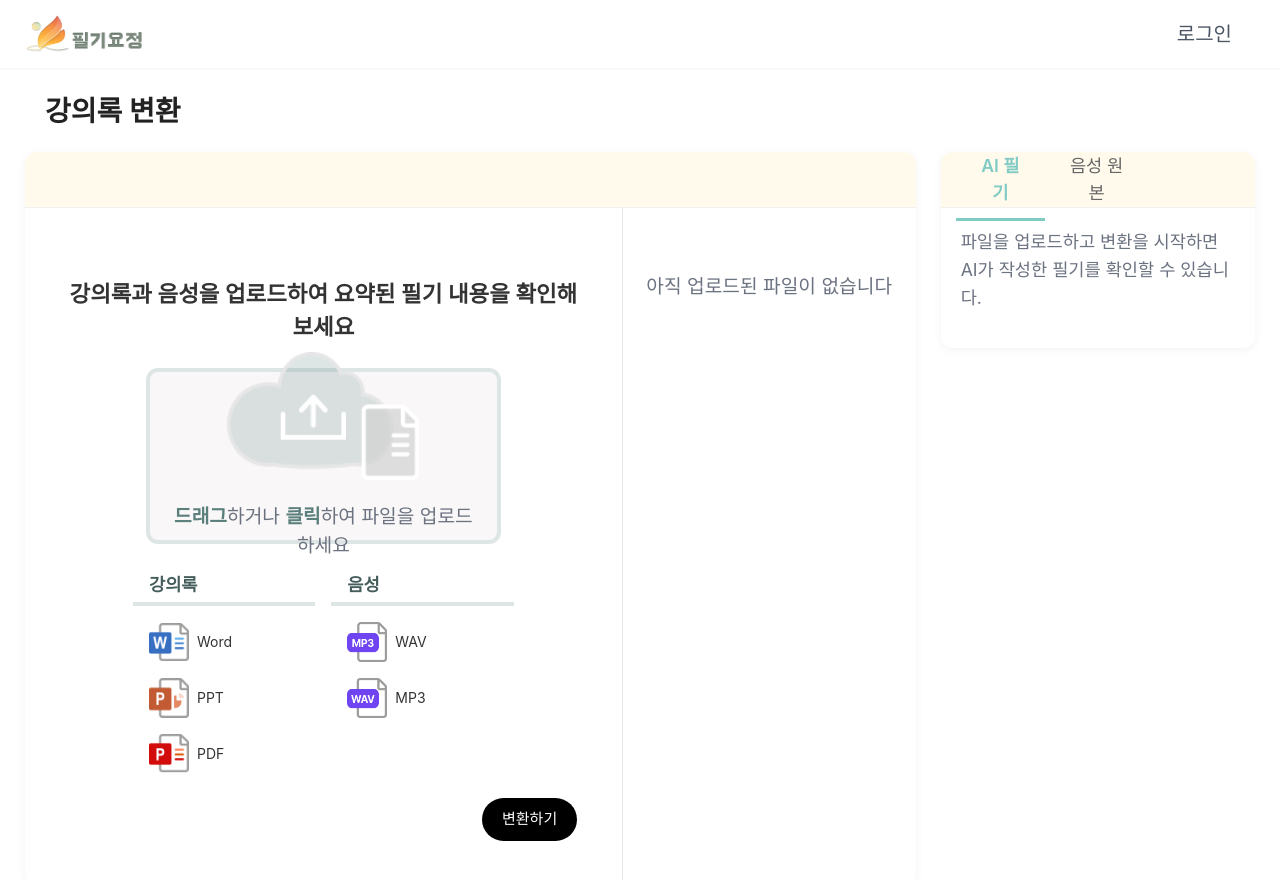
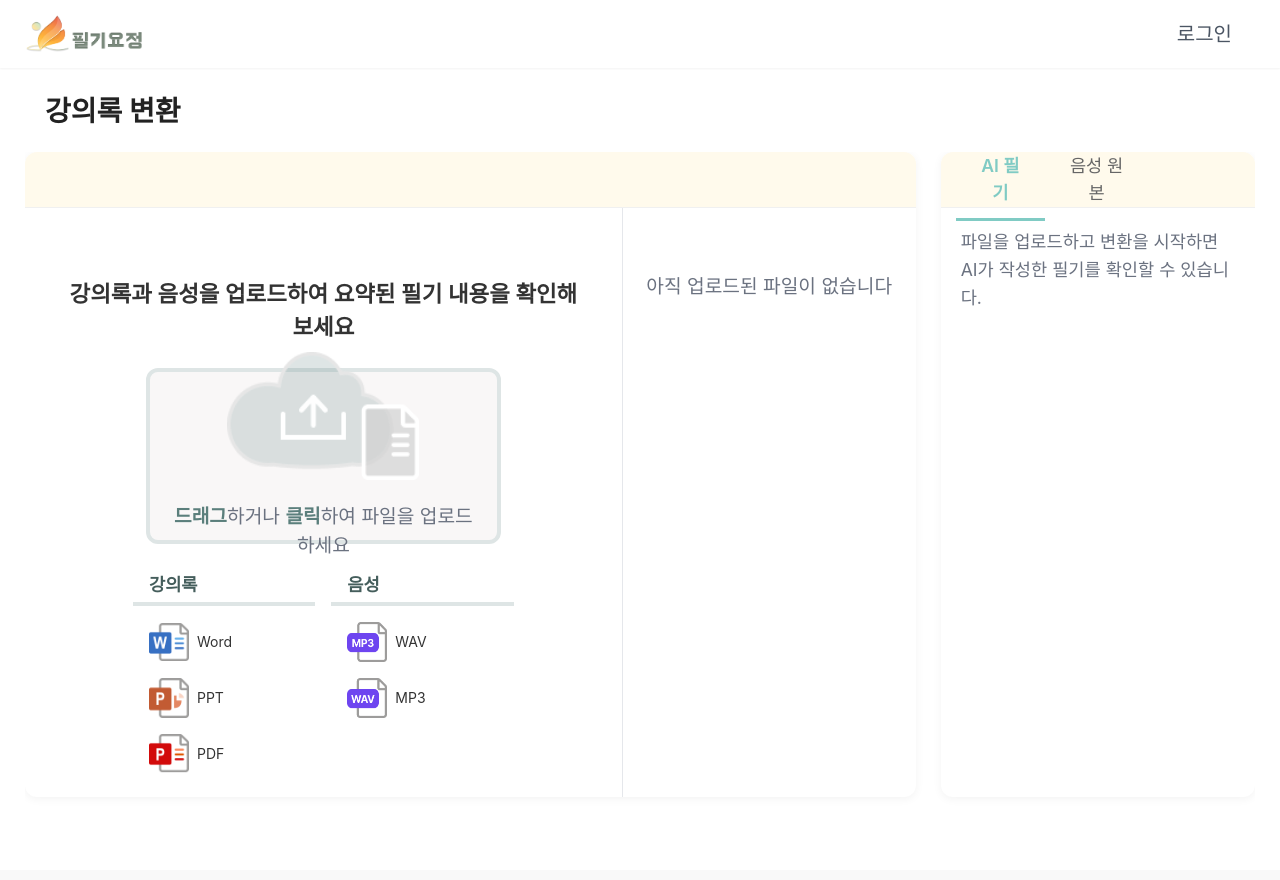
Before and after one commit to 2025capstoneDesign/capstone-FE, a React (Create React App) app: page /convert in a window 1280 px wide. Shown: the top 880 px of the page. Built offline with nearby package versions, Linux system fonts and the light colour scheme.

Commit message:
[fix]TestScreen scroll error

```diff
--- a/src/css/TestPage.css
+++ b/src/css/TestPage.css
@@ -20,6 +20,7 @@ body {
   min-height: 100vh;
   width: 100%;
   margin-top: 70px;
+  overflow: hidden;
 }
 
 /* 헤더 스타일
@@ -110,7 +111,9 @@ body {
   flex: 1;
   padding: 0 0 25px;
   gap: 25px;
-  height: calc(100vh - 130px);
+  min-height: 0;
+  max-height: calc(100vh - 130px);
+  overflow: hidden;
 }
 
 /* 왼쪽 PDF 슬라이드 컨테이너 */
@@ -123,7 +126,8 @@ body {
   border-radius: 12px;
   box-shadow: 0 2px 10px rgba(0, 0, 0, 0.05);
   overflow: hidden;
-  height: 100%;
+  min-height: 0;
+  max-height: 100%;
 }
 
 .slide-header {
@@ -239,7 +243,8 @@ body {
   border-radius: 12px;
   box-shadow: 0 2px 10px rgba(0, 0, 0, 0.05);
   overflow: hidden;
-  height: 100%;
+  min-height: 0;
+  max-height: 100%;
 }
 
 .content-tabs {
@@ -345,6 +350,7 @@ body {
   overflow-y: auto;
   padding: 20px;
   scroll-behavior: smooth;
+  min-height: 0;
 }
 
 /* AI 콘텐츠 스타일 */
@@ -598,5 +604,4 @@ body {
     width: 100%;
     justify-content: space-between;
   }
-
 }
```
